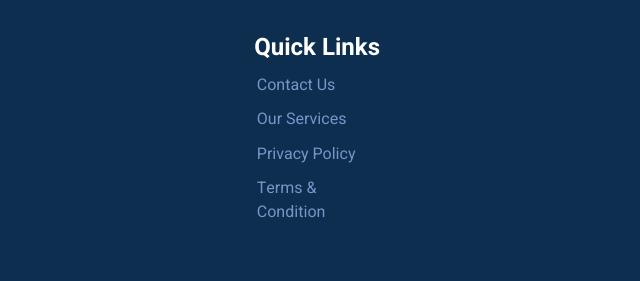
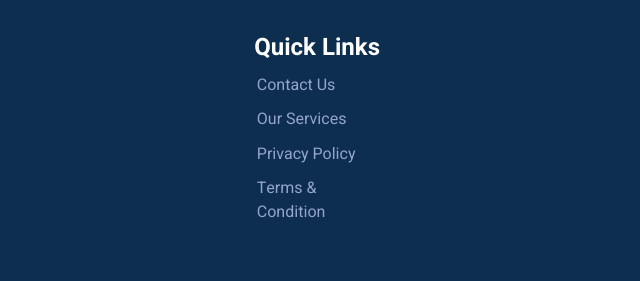
Before and after one commit to HeloisaTibilletti/Atv-Imobiliaria, a plain HTML site: page index.html in a window 1280 px wide. Shown: the part 3311-3592 px from the top of the page, 489-1129 px from the left. Drawn offline with Linux system fonts and the light colour scheme.

Commit message:
Commit Final

```diff
--- a/css/style.css
+++ b/css/style.css
@@ -311,7 +311,7 @@ section {
 .footer-links a {
   padding: 2%;
   text-decoration: none;
-  color: rgb(117, 150, 201);
+  color: rgb(148, 165, 201);
 }
 
 .footer-botao-flecha {
```
